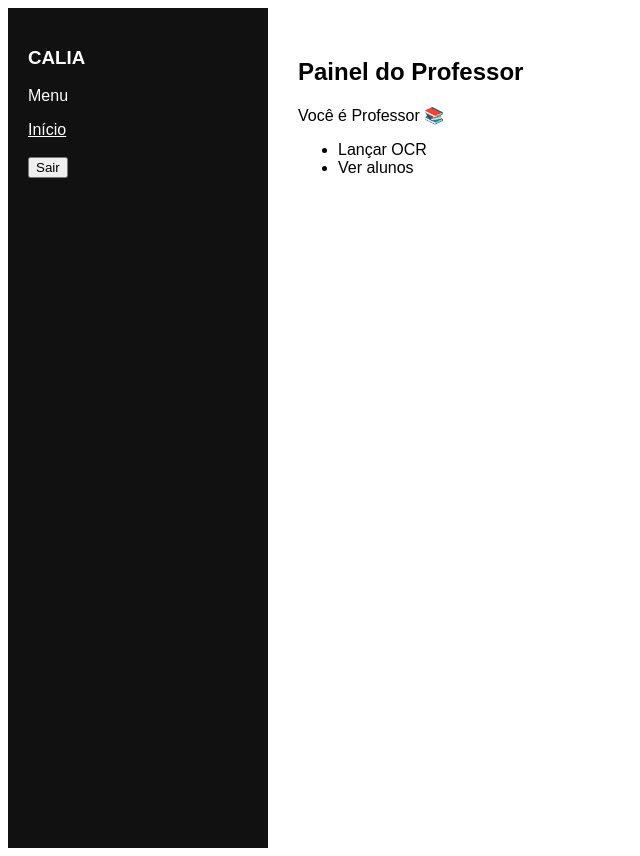
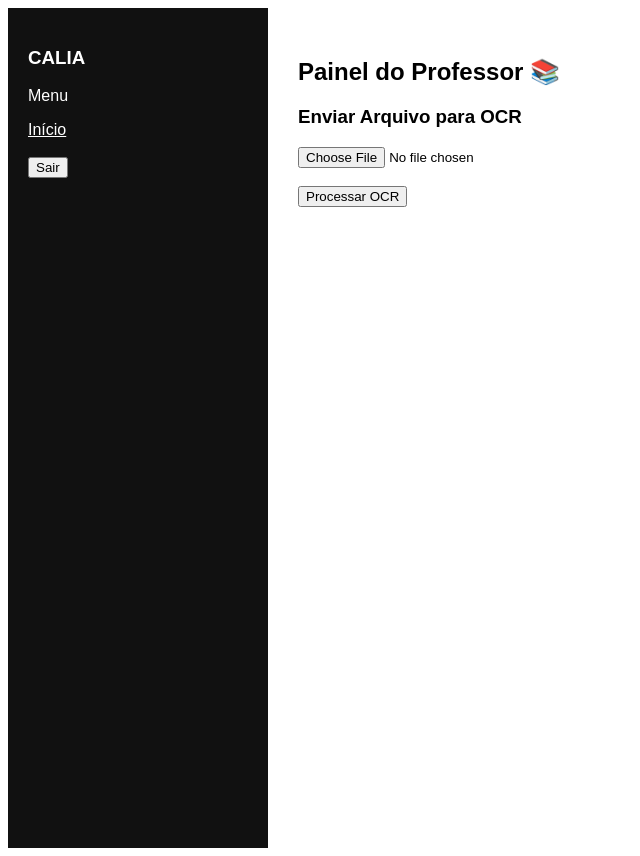
Before and after one commit to carlosmafis/calia-frontend, a Next.js app: page /dashboard/professor in a window 1280 px wide. Shown: the whole page, without its empty margins (0-640 px from the left). Built offline with nearby package versions, Linux system fonts and the light colour scheme.

Commit message:
Update page.js

```diff
--- a/app/dashboard/professor/page.js
+++ b/app/dashboard/professor/page.js
@@ -1,14 +1,63 @@
 "use client"
 
+import { useState } from "react"
+
 export default function Professor() {
+  const [file, setFile] = useState(null)
+  const [result, setResult] = useState(null)
+  const [loading, setLoading] = useState(false)
+
+  const token = typeof window !== "undefined"
+    ? localStorage.getItem("access_token")
+    : null
+
+  const handleUpload = async () => {
+    if (!file) {
+      alert("Selecione um arquivo")
+      return
+    }
+
+    setLoading(true)
+
+    const formData = new FormData()
+    formData.append("file", file)
+
+    const res = await fetch("https://calia-backend.onrender.com/ocr-upload", {
+      method: "POST",
+      headers: {
+        Authorization: `Bearer ${token}`
+      },
+      body: formData
+    })
+
+    const data = await res.json()
+
+    setResult(data.extracted_text)
+    setLoading(false)
+  }
+
   return (
     <div>
-      <h2>Painel do Professor</h2>
-      <p>Você é Professor 📚</p>
-      <ul>
-        <li>Lançar OCR</li>
-        <li>Ver alunos</li>
-      </ul>
+      <h2>Painel do Professor 📚</h2>
+
+      <h3>Enviar Arquivo para OCR</h3>
+
+      <input
+        type="file"
+        onChange={(e) => setFile(e.target.files[0])}
+      />
+      <br /><br />
+
+      <button onClick={handleUpload} disabled={loading}>
+        {loading ? "Processando..." : "Processar OCR"}
+      </button>
+
+      {result && (
+        <div style={{ marginTop: 30 }}>
+          <h3>Resultado:</h3>
+          <p>{result}</p>
+        </div>
+      )}
     </div>
   )
 }
```
